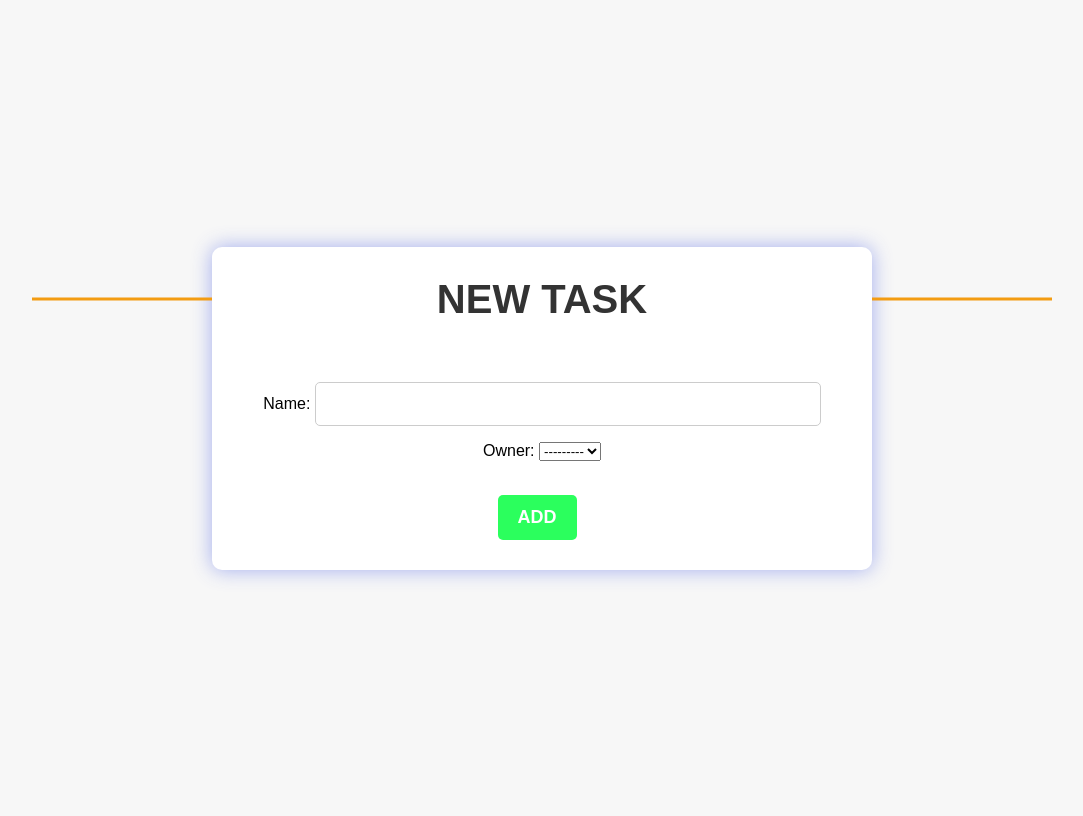
After one commit to MasoumehSedighi/M_Sedighi_ToDo_App, a Django app: page /tasks/add/ in a window 1280 px wide. The commit adds this page. Shown: the whole page, without its empty margins (98-1181 px from the left). Run offline with Django 4.2, Linux system fonts and the light colour scheme.

Commit message:
cruds app

```diff
--- a/core/accounts/views.py
+++ b/core/accounts/views.py
@@ -1,6 +1,5 @@
 from django.shortcuts import render
 from django.urls import reverse_lazy
-from django.views.generic.base import TemplateView
 from django.views.generic import CreateView
 from .models import User
 from .forms import RegisterForm
--- a/core/core/urls.py
+++ b/core/core/urls.py
@@ -23,6 +23,7 @@ from django.views.generic.base import TemplateView
 urlpatterns = [
     path('admin/', admin.site.urls),
     path('accounts/', include("accounts.urls")),
+    path('tasks/', include("tasks.urls")),
     path("accounts/", include("django.contrib.auth.urls")),
     path("", TemplateView.as_view(template_name="index.html"), name="home"),
 ]
--- /dev/null
+++ b/core/tasks/forms.py
@@ -0,0 +1,7 @@
+from django.forms import ModelForm
+from .models import Task
+
+class AddTaskForm(ModelForm):
+    class Meta:
+        model = Task
+        fields = ["name","owner"]
--- a/core/tasks/models.py
+++ b/core/tasks/models.py
@@ -11,7 +11,7 @@ class Task(models.Model):
     '''
     owner = models.ForeignKey(User,on_delete=models.CASCADE)
     name = models.CharField(max_length=255)
-    created_date = models.DateTimeField()
+    created_date = models.DateTimeField(auto_now_add=True)
     done = models.BooleanField(default=False)
 
     def __str__(self):
--- /dev/null
+++ b/core/tasks/templates/tasks/task_form.html
@@ -0,0 +1,114 @@
+<!DOCTYPE html>
+<html lang="en">
+<head>
+    <meta charset="UTF-8">
+    <meta name="viewport" content="width=device-width, initial-scale=1.0">
+    <title>Add Task</title>
+    <style>
+        body {
+          display: flex;
+          justify-content: center;
+          align-items: center;
+          height: 100vh;
+          background-color: #f7f7f7;
+          font-family: Arial, sans-serif;
+        }
+
+        .box {
+          width: 600px;
+          padding: 30px;
+          background-color: #fff;
+          border-radius: 10px;
+          box-shadow: 0 0 20px rgba(56, 81, 227, 0.444);
+          text-align: center;
+        }
+        .box h2 {
+          margin-top: 0;
+          position: relative;
+          font-size: 40px;
+          color: #333;
+          text-transform: uppercase;
+        }
+
+        .box h2:before,
+        .box h2:after {
+          content: "";
+          position: absolute;
+          width: 30%;
+          height: 3px;
+          background-color: #F39C12;
+          top: 50%;
+          transform: translateY(-50%);
+        }
+
+        .box h2:before {
+          left: -35%;
+        }
+
+        .box h2:after {
+          right: -35%;
+        }
+
+        .box .buttons {
+        display: flex;
+        justify-content: center;
+        margin-top: 40px;
+        }
+
+        .box button {
+        padding: 12px 20px;
+        font-size: 18px;
+        border: none;
+        color: #fff;
+        cursor: pointer;
+        transition: all 0.3s ease;
+        outline: none;
+        border-radius: 5px;
+        text-transform: uppercase;
+        font-weight: bold;
+        }
+
+        .box button.add {
+        background-color: #2bff5d;
+        margin-right: 10px;
+        }
+        .box button:hover {
+        opacity: 0.8;
+        transform: translateY(-2px);
+        }
+
+        .box button:focus {
+        box-shadow: 0 0 5px rgba(0, 0, 0, 0.3);
+        }
+        .box .form-group {
+            margin-top: 60px;
+            }
+
+        .box input[type="text"]{
+            width: 80%;
+            padding: 12px;
+            font-size: 16px;
+            border: 1px solid #ccc;
+            border-radius: 5px;
+            outline: none;
+            }
+    </style>
+</head>
+<body>
+    <div class="box">
+        <h2>New Task</h2>
+        <form action="" method = "post">
+            {% csrf_token %}
+            <div class="form-group">
+              {{form.as_p}}
+            </div>
+          </br>
+          <div class="button">
+            <button type="submit" class="add">Add</button>
+          </div>
+
+          </form>
+    </div>
+
+</body>
+</html>
--- /dev/null
+++ b/core/tasks/urls.py
@@ -0,0 +1,12 @@
+from django.urls import path
+from . import views
+from django.contrib.auth import views as BaseView
+
+
+app_name='tasks'
+
+urlpatterns = [
+    path("", views.TaskListView.as_view(), name="task_list"),
+    path("add/",views.TaskCreateView.as_view(), name="task_add"),
+    path("<int:pk>/delete/", views.TaskDeleteView.as_view(), name="task_delete")
+]
--- a/core/tasks/views.py
+++ b/core/tasks/views.py
@@ -1,3 +1,25 @@
 from django.shortcuts import render
+from django.views.generic import ListView, CreateView, DeleteView
+from django.urls import reverse_lazy
+from .forms import AddTaskForm
+from .models import Task
+
 
 # Create your views here.
+
+class TaskListView(ListView):
+    model = Task
+    context_object_name = 'tasks'
+    queryset = Task.objects.all()
+    template_name='tasks/task_list.html'
+
+
+class TaskCreateView(CreateView):
+    model = Task
+    form_class = AddTaskForm
+    success_url = reverse_lazy('tasks:task_list')
+
+
+class TaskDeleteView(DeleteView):
+    model = Task
+    success_url = "/tasks/"
```
Also changed, not shown: core/accounts/templates/accounts/signup.html (+1 -24 lines), core/accounts/templates/registration/login.html (+5 -5 lines), core/tasks/templates/tasks/task_confirm_delete.html (added, +61 -0 lines), core/tasks/templates/tasks/task_list.html (added, +47 -0 lines), core/templates/index.html (+5 -2 lines).
